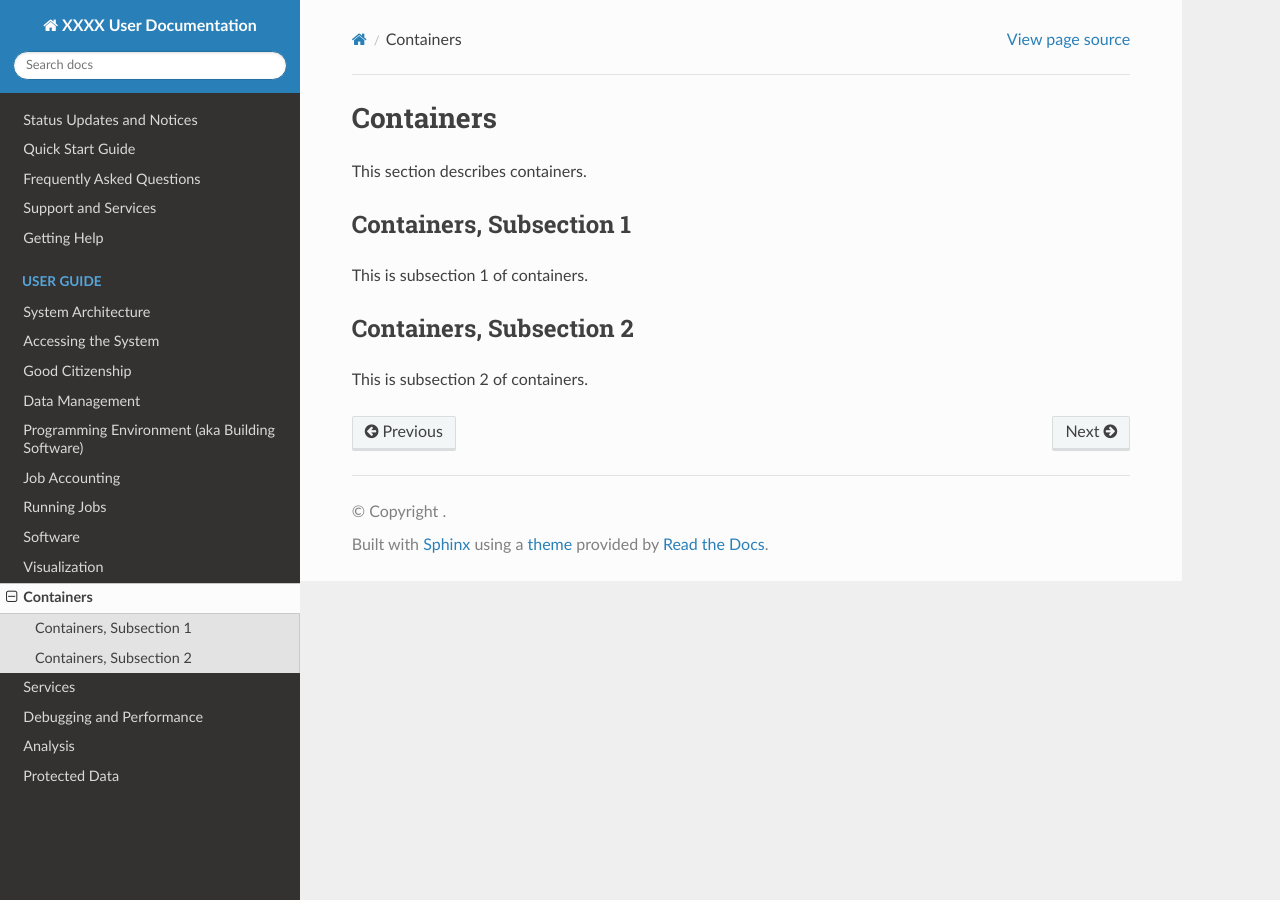
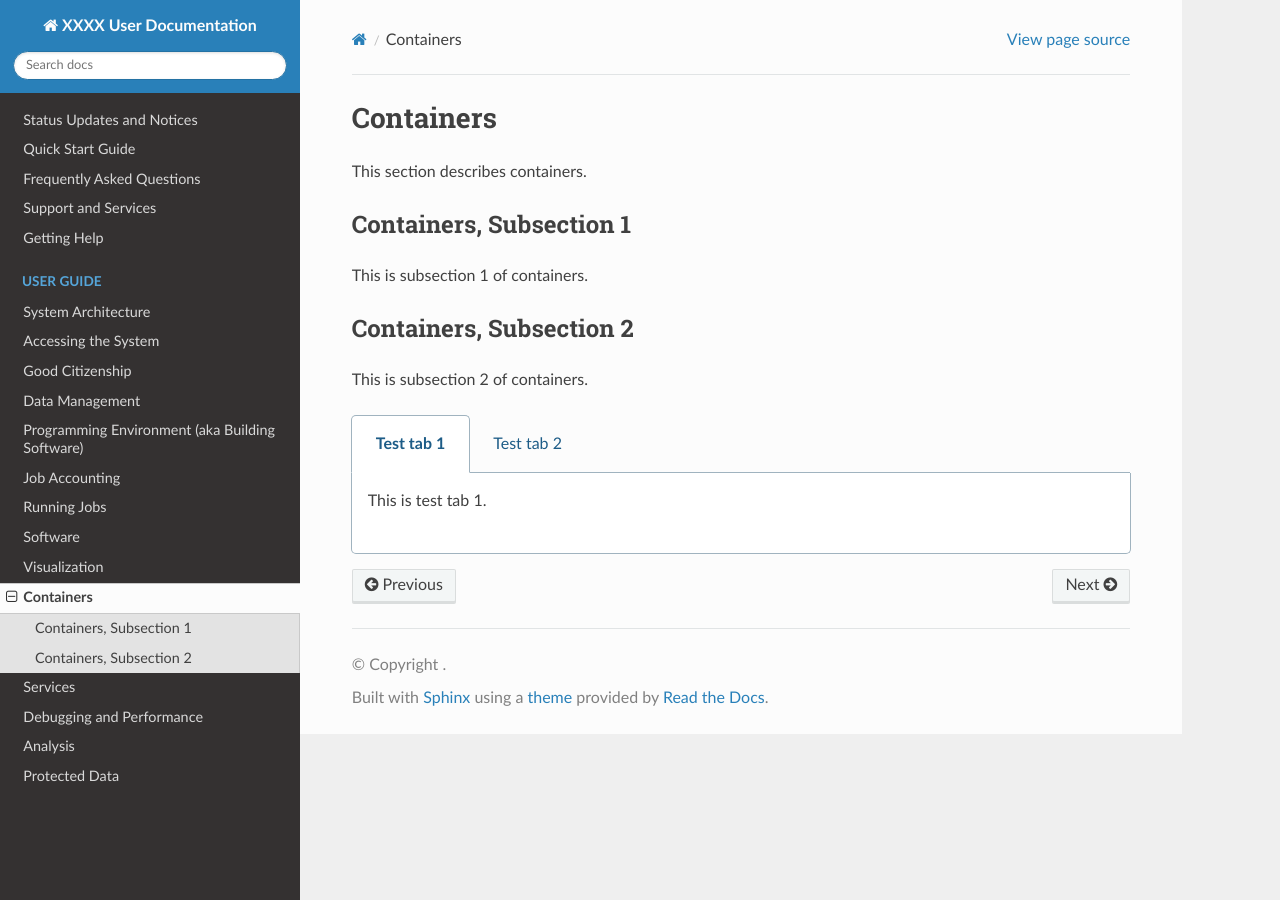
Before and after one commit to lhelms2/testing-template, a Sphinx documentation site: the page built from docs/source/user_guide/containers.rst, in a window 1280 px wide. Built offline with Sphinx 7.4.7 and the Read the Docs theme 2.0.0, drawn with Linux system fonts in a browser that asks for light colours; pages that are not in the unit, such as notebooks, are missing from menus.

Commit message:
Update containers.rst

```diff
--- a/docs/source/user_guide/containers.rst
+++ b/docs/source/user_guide/containers.rst
@@ -14,3 +14,13 @@ Containers, Subsection 2
 -------------------------
 
 This is subsection 2 of containers.
+
+.. tabs::
+
+   .. tab:: Test tab 1
+
+      This is test tab 1.
+
+   .. tab:: Test tab 2
+
+      This is test tab 2.
```
